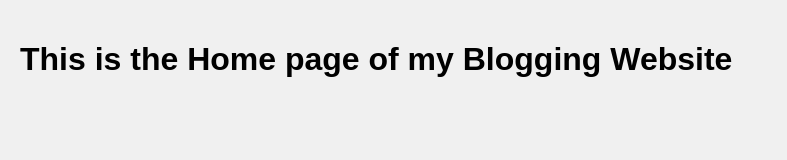
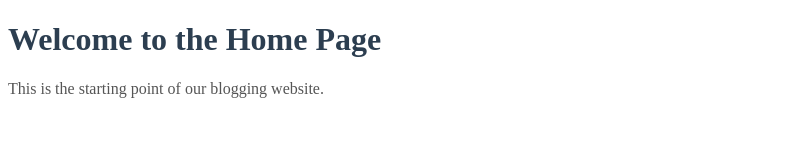
Before and after one commit to Hamza-0188/HamzaAssignment04, a website: page src/home.html in a window 1280 px wide. Shown: the whole page, without its empty margins (0-787 px from the left). Drawn offline with Linux system fonts and the light colour scheme.

Commit message:
add Home pages

```diff
--- a/src/home.html
+++ b/src/home.html
@@ -1,12 +1,12 @@
 <!DOCTYPE html>
-<html lang="en">
-<head>
-    <meta charset="UTF-8">
-    <meta name="viewport" content="width=device-width, initial-scale=1.0">
-    <link rel="stylesheet" href="../styles/home.css">
+<html>
+  <head>
+    <meta charset="UTF-8" />
     <title>Home</title>
-</head>
-<body>
-    <h1>This is the Home page of my Blogging Website</h1>
-</body>
+    <link rel="stylesheet" href="../styles/home.css" />
+  </head>
+  <body>
+    <h1>Welcome to the Home Page</h1>
+    <p>This is the starting point of our blogging website.</p>
+  </body>
 </html>
--- a/styles/home.css
+++ b/styles/home.css
@@ -1,6 +1,9 @@
-body{
-    background-color: #f0f0f0;
-    font-family: Arial, sans-serif;
-    margin: 0;
-    padding: 20px;
+h1 {
+  color: #2c3e50;
+  font-size: 2rem;
 }
+
+p {
+  color: #555;
+  font-size: 1rem;
+}
```
